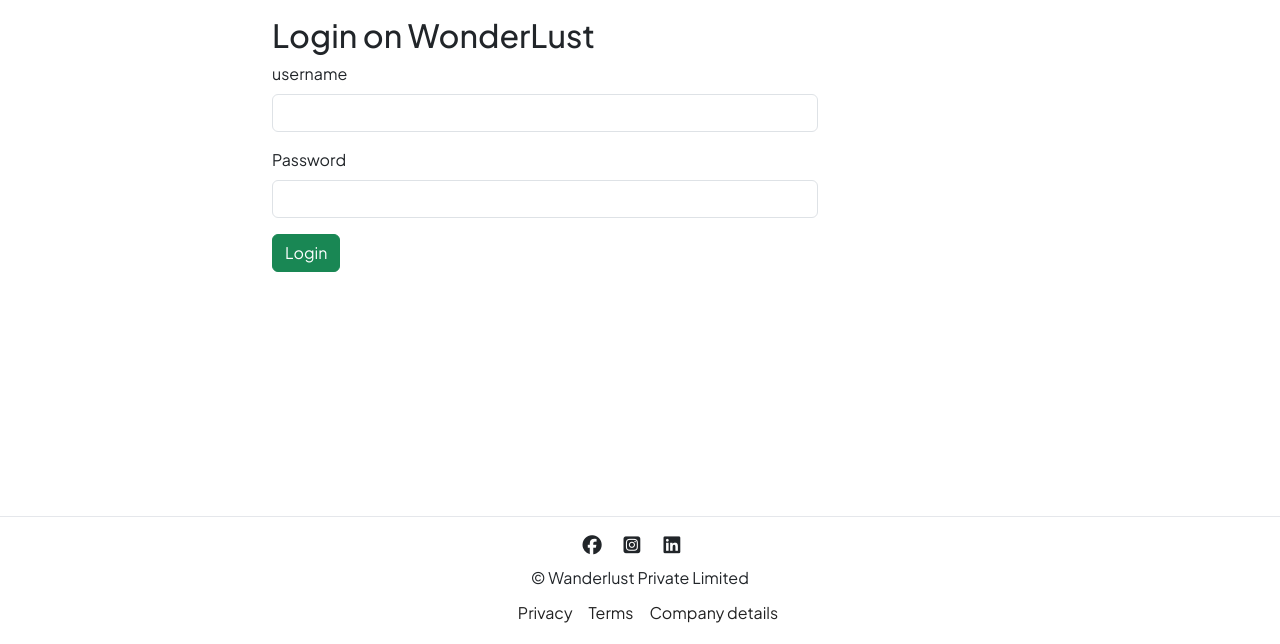
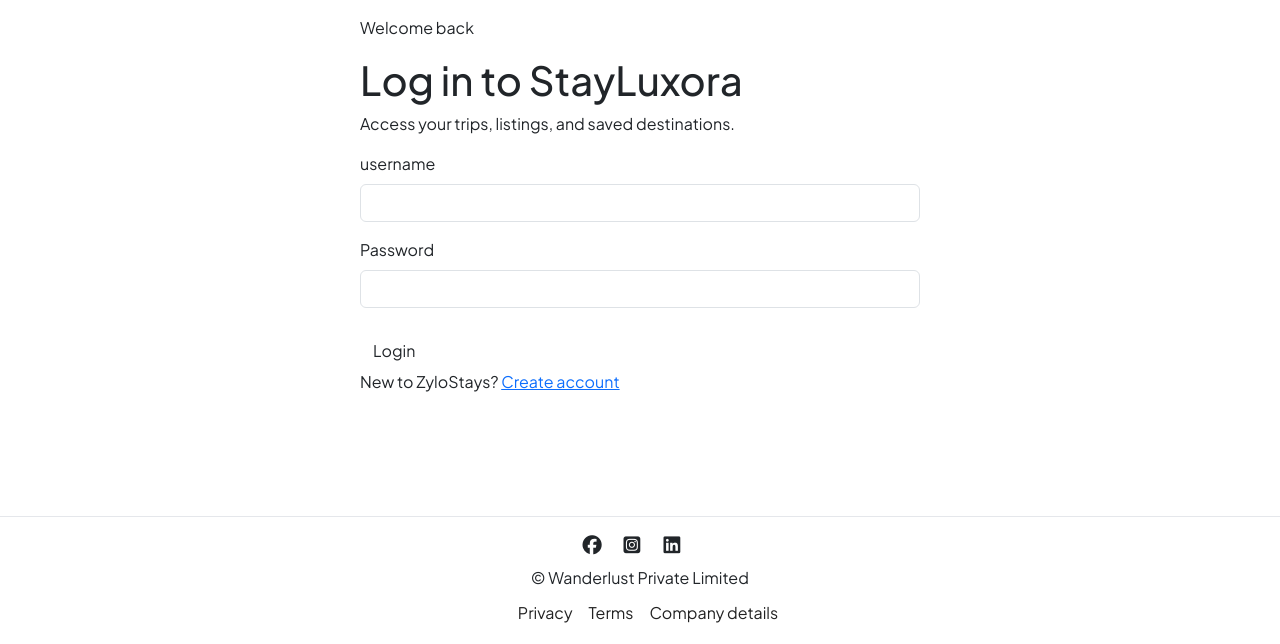
Before and after one commit to ArishAhmad06/WonderLust_Project, a Node project: template views/users/login.ejs in a window 1280 px wide. Shown: the part 156-800 px from the top of the page. Run offline with Node 20 templates, Linux system fonts and the light colour scheme; the template is opened without the code that fills it, so the values that code supplies are empty; some libraries are stand-ins or nearby versions.

Commit message:
style: update login page

```diff
--- a/views/users/login.ejs
+++ b/views/users/login.ejs
@@ -1,17 +1,37 @@
-<% layout("/layouts/boilerplate") %>
-    <div class="row mt-3">
-        <h2 class="col-6 offset-2">Login on WonderLust</h2>
-        <div class="col-6 offset-2">
-            <form action="/login" method="POST" class="needs-validation" novalidate>
+<%- layout("/layouts/boilerplate") %>
+
+  <section>
+    <div>
+      <div class="auth-card auth-card--compact">
+        <div class="auth-header">
+          <p class="auth-kicker"> Welcome back </p>
+          <h1>Log in to StayLuxora</h1>
+          <p class="auth-subtitle">Access your trips, listings, and saved destinations.</p>
+        </div>
+        <form action="/login" method="POST" class="needs-validation auth-form" novalidate>
+
           <div class="mb-3">
             <label for="username" class="form-label">username</label>
-                    <input id="username" name="username" type="text" class="form-control" required>
+            <input name="username" type="text" class="form-control" required />
+            <div class="invalid-feedback">Please enter your username.</div>
+
           </div>
-                <div class="mb-3">
+
+          <div class="mb-4">
             <label for="password" class="form-label">Password</label>
-                    <input id="password" name="password" type="password" class="form-control" required>
+            <input name="password" id="password" type="password" class="form-control" autocomplete="new-password"
+              required />
+            <div class="invalid-feedback">Please enter your password.</div>
+
           </div>
-                <button class="btn btn-success">Login</button>
+
+          <button type="submit" class="btn auth-btn">Login</button>
         </form>
+        <p class="auth-switch mb-0">
+          New to ZyloStays?
+          <a href="/signup">Create account</a>
+        </p>
       </div>
-    </div>
+
+
+  </section>
```
Lines whose indentation alone changed are shown as unchanged.
